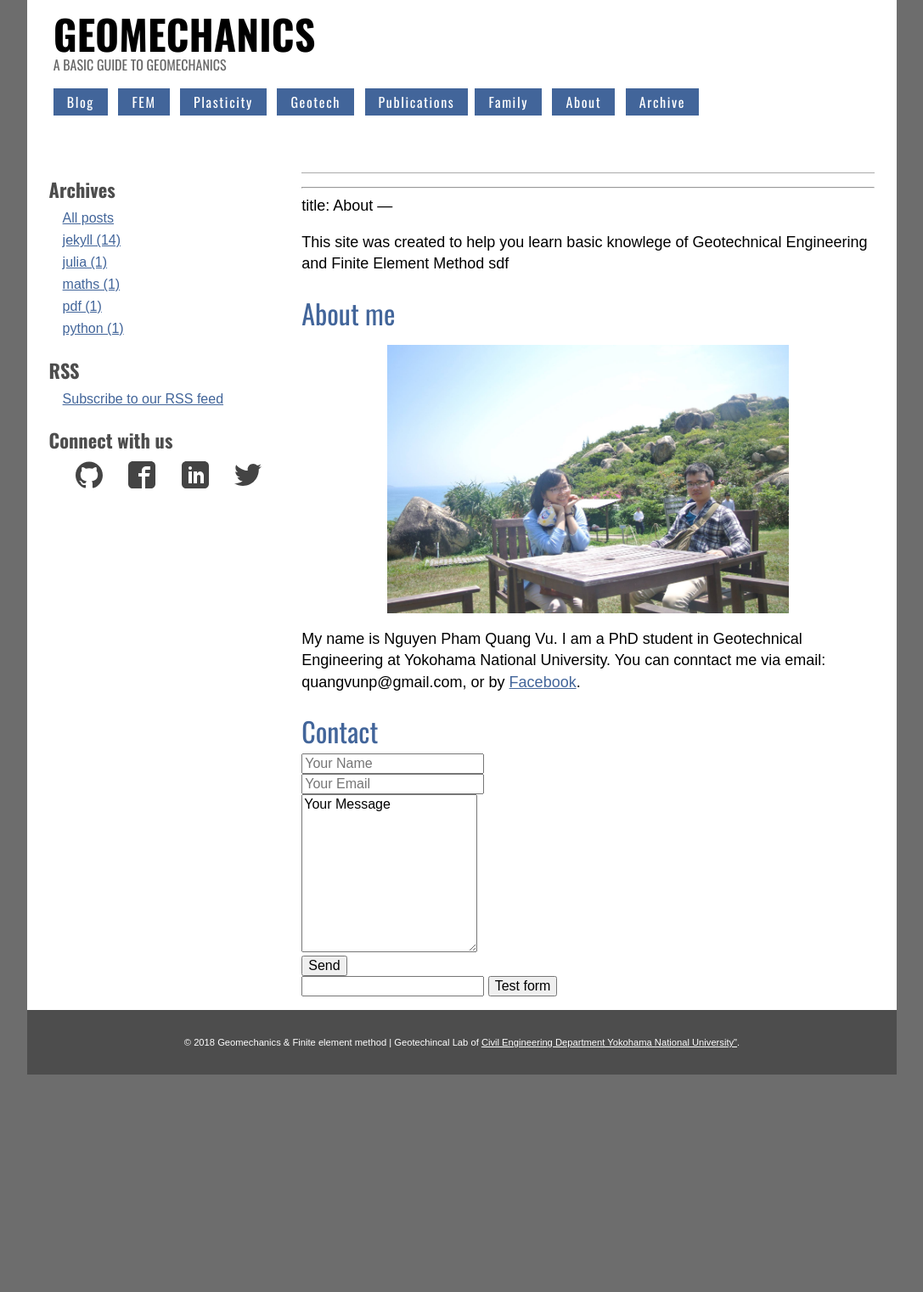
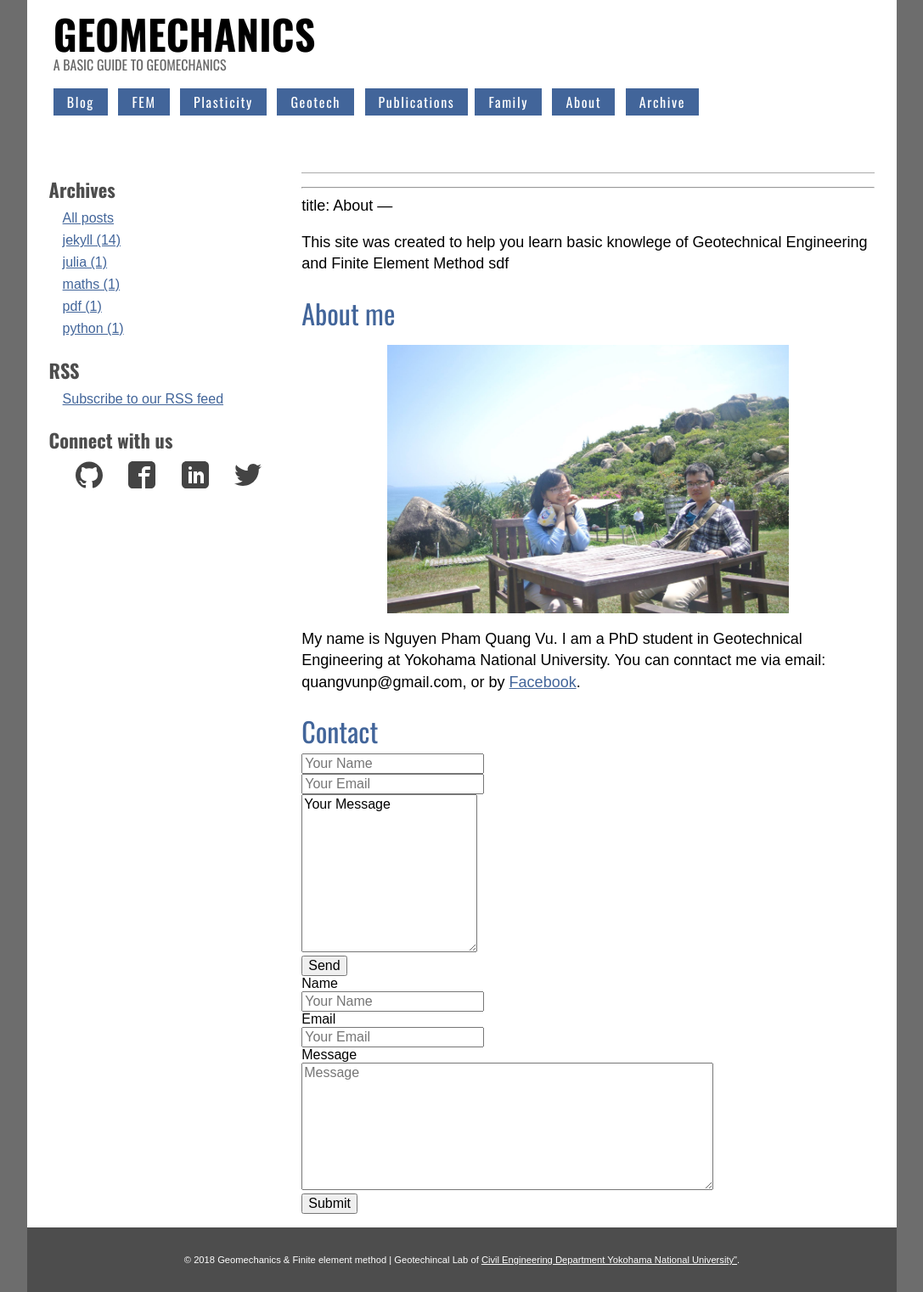
Before and after one commit to quangvunp/geomechanics, a Jekyll site: the page built from about.md, in a window 1280 px wide. Shown: the whole page at 85% size, without its empty margins (96-1183 px from the left). Built offline with Jekyll 4.4.1, drawn with Linux system fonts in a browser that asks for light colours; our own code applies the rules of GitHub Pages for plain Markdown files; before the commit the page ends 1265 px from its top, so only the background shows below that.

Commit message:
Update about.md

```diff
--- a/about.md
+++ b/about.md
@@ -32,13 +32,19 @@ My name is Nguyen Pham Quang Vu. I am a PhD student in Geotechnical Engineering
 </form>
 
 
-<form action="https://getsimpleform.com/messages?form_api_token=<form_api_token>" method="post">
-
-  <!-- the redirect_to is optional, the form will redirect to the referrer on submission -->
-  <input type='hidden' name='redirect_to' value='<the complete return url e.g. http://fooey.com/thank-you.html>' />
-
-  <!-- all your input fields here.... -->
-  <input type='text' name='test' />
-
-  <input type='submit' value='Test form' />
+<form action="http://getsimpleform.com/messages?form_api_token=475339605245a246498c3b1d364a845b" method="post">
+  <input type='hidden' name='redirect_to' value='http://minhajuddin.com/thank-you' />
+  <label for='name'>Name</label>
+  <br />
+  <input type='text' id='name' name='name' placeholder='Your Name' />
+  <br />
+  <label for='email'>Email</label>
+  <br />
+  <input type='text' id='email' name='email' placeholder='Your Email' />
+  <br />
+  <label for='email'>Message</label>
+  <br />
+  <textarea id='message' name='message' placeholder='Message' rows='8' cols='50'></textarea>
+  <br />
+  <input type='submit' value='Submit' />
 </form>
```
